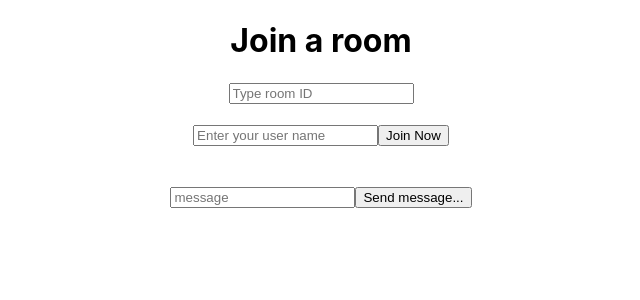
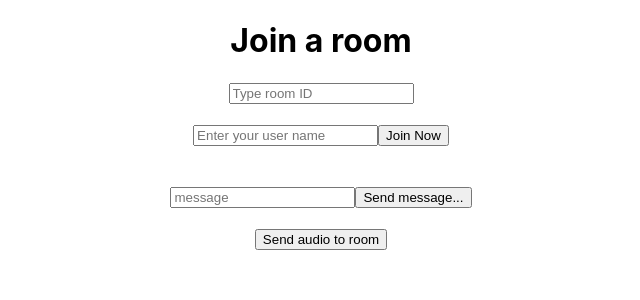
Before and after one commit to RevRelay/RevRelay, a React (Create React App) app: page /chatroom in a window 1280 px wide. Shown: the top 300 px of the page, without its empty margins (319-959 px from the left). Built offline with nearby package versions, Linux system fonts and the light colour scheme; no server answers.

Commit message:
Added 5 second voice messages

```diff
--- a/src/chatroom/Chat.js
+++ b/src/chatroom/Chat.js
@@ -50,15 +50,58 @@ function Chat () {
 		setMessageList([...newList]);
 	}, []);
 
+	const sendAudio = () => {
+		const constraints = { audio: true };
+		console.log('audio button pressed');
+		navigator.mediaDevices.getUserMedia(constraints).then(function (mediaStream) {
+			console.log('received access to microphone');
+			let mediaRecorder = new MediaRecorder(mediaStream);
+			mediaRecorder.onstart = function (e) {
+				this.chunks = [];
+			};
+			mediaRecorder.ondataavailable = function (e) {
+				this.chunks.push(e.data);
+			};
+			mediaRecorder.onstop = function (e) {
+				var blob = new Blob(this.chunks, {
+					'type': 'audio/ogg; codecs=opus'
+				});
+				console.log('sending audio');
+				socket.emit('radio', blob, room);
+			};
+
+			//Start recording
+			mediaRecorder.start();
+
+			//Stop recording after 5 seconds and broadcast it to server
+			setTimeout(function() {
+				mediaRecorder.stop()
+			}, 5000);
+		});
+	}
+
+	const playAudio = useCallback((arrayBuffer) => {
+		console.log('playing audio!');
+		let blob = new Blob([arrayBuffer], {
+			'type': 'audio/ogg; codecs=opus'
+		});
+		let audio = document.createElement('audio');
+		audio.src = window.URL.createObjectURL(blob);
+		audio.play();
+	});
+
 	useEffect(() => {
 		socket.on("message sent", receiveMessage);
 		socket.on("user joined", systemMessage);
 
+		socket.on("voice", playAudio);
+
 		return () => {
 			socket.off("message sent", receiveMessage);
 			socket.off("user joined", systemMessage);
+			socket.off("voice", playAudio);
 		};
-	}, [socket, receiveMessage, systemMessage]);
+	}, [socket, receiveMessage, systemMessage, playAudio]);
 
 	return (
 		<div className="App">
@@ -79,6 +122,8 @@ function Chat () {
 			/>
 			<button onClick={sendMessage}>Send message...</button>
 			<br></br><br></br>
+			<button onClick={sendAudio}>Send audio to room</button>
+			<br></br><br></br>
 			<div id="messages">
 				{messageList}
 			</div>
```
Also changed, not shown: 1 other file (tests, documents, lock files or other folders).
